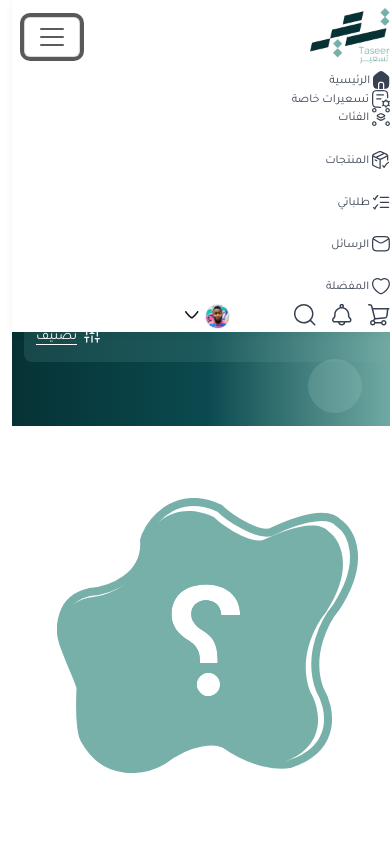
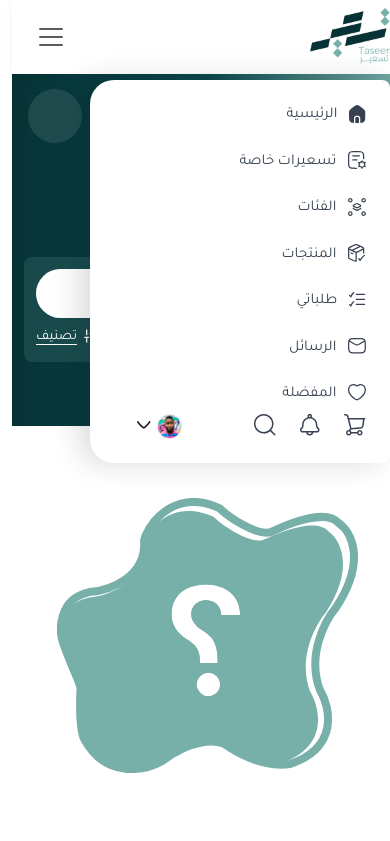
Before and after one commit to nermeen16ali/Tasear-git, a plain HTML site: page faq.html in a window 390 px wide. Both pictures are taken after a click on the button "Toggle navigation". Shown: the top 841 px of the page. Drawn offline with nearby package versions, Linux system fonts and the light colour scheme.

Commit message:
responsive

```diff
--- a/assets/css/style.css
+++ b/assets/css/style.css
@@ -347,10 +347,6 @@ header .nav-link {
 
 .navbar-expand-lg .navbar-nav {
     gap: 24px;
-}
-
-.navbar-brand {
-    margin-left: 24px;
 }
 
 .navbar-brand img {
@@ -3146,6 +3142,14 @@ hr {
     cursor: pointer;
 }
 
+.navbar-toggler {
+    border: none;
+}
+
+.navbar-toggler:focus {
+    box-shadow: none;
+}
+
 @media (min-width: 992px) {
     .form-select.sm-select {
         min-width: 121px;
@@ -3156,6 +3160,38 @@ hr {
         height: 74px;
     }
 
+    .navbar-brand {
+        margin-left: 24px;
+    }
+
+}
+
+@media (max-width: 991px) {
+    .navbar-collapse {
+        position: absolute;
+        top: 80px;
+        width: 300px;
+        border-radius: 24px 8px 8px 24px;
+        background-color: var(--white-color);
+        padding: 24px;
+        box-shadow: -10px 0 30px rgba(0, 0, 0, 0.15);
+    }
+
+    .navbar-custom .nav-link.active::after {
+        display: none;
+    }
+
+    header .nav-link {
+        font-size: 15px;
+    }
+
+    header .nav-link svg {
+        margin-left: 8px;
+    }
+
+    .navbar-collapse>li {
+        margin-bottom: 24px;
+    }
 }
 
 @media (max-width: 768px) {
```
Also changed, not shown: our-products.html (+0 -1 lines), products.html (+14 -20 lines).
